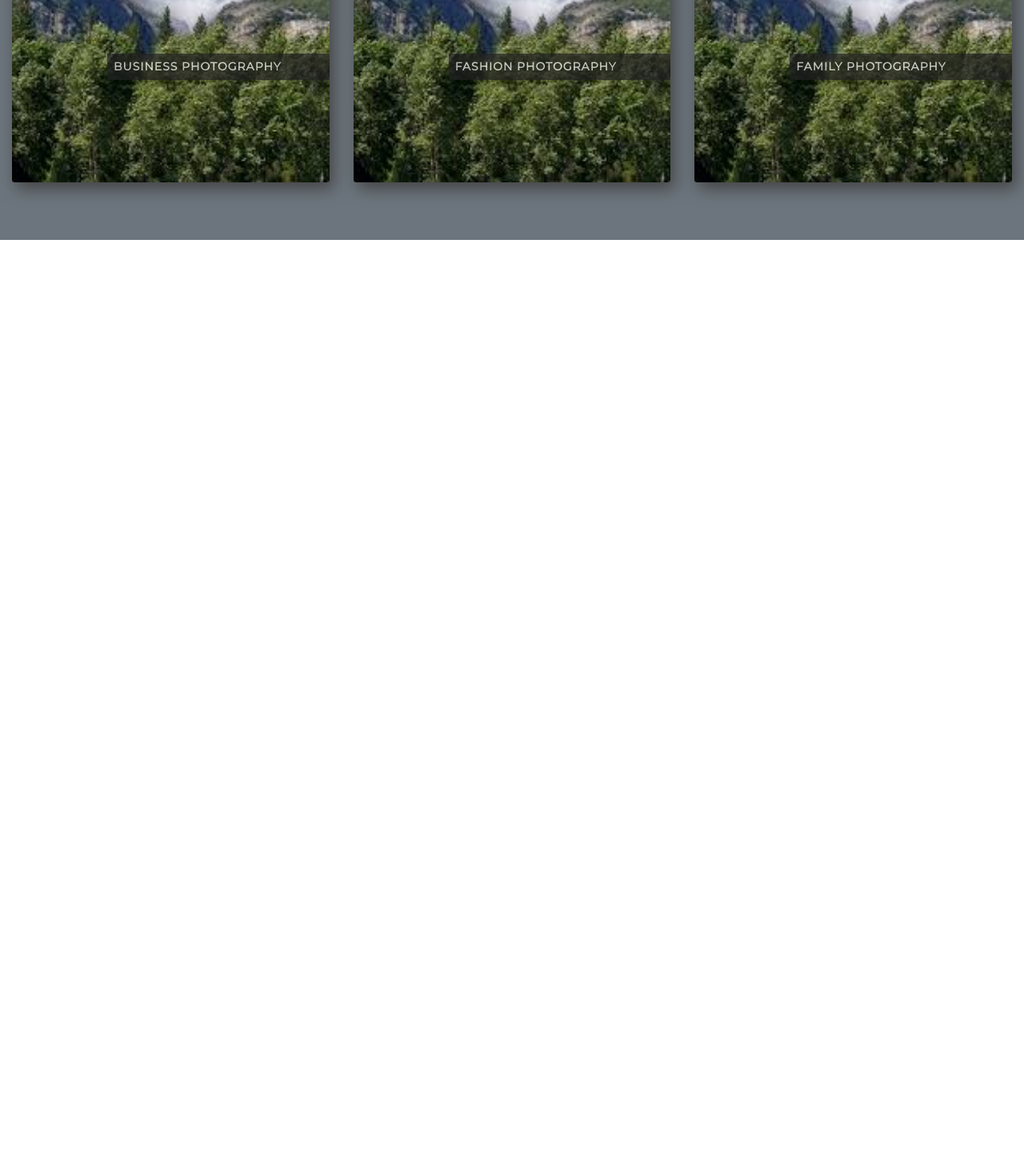
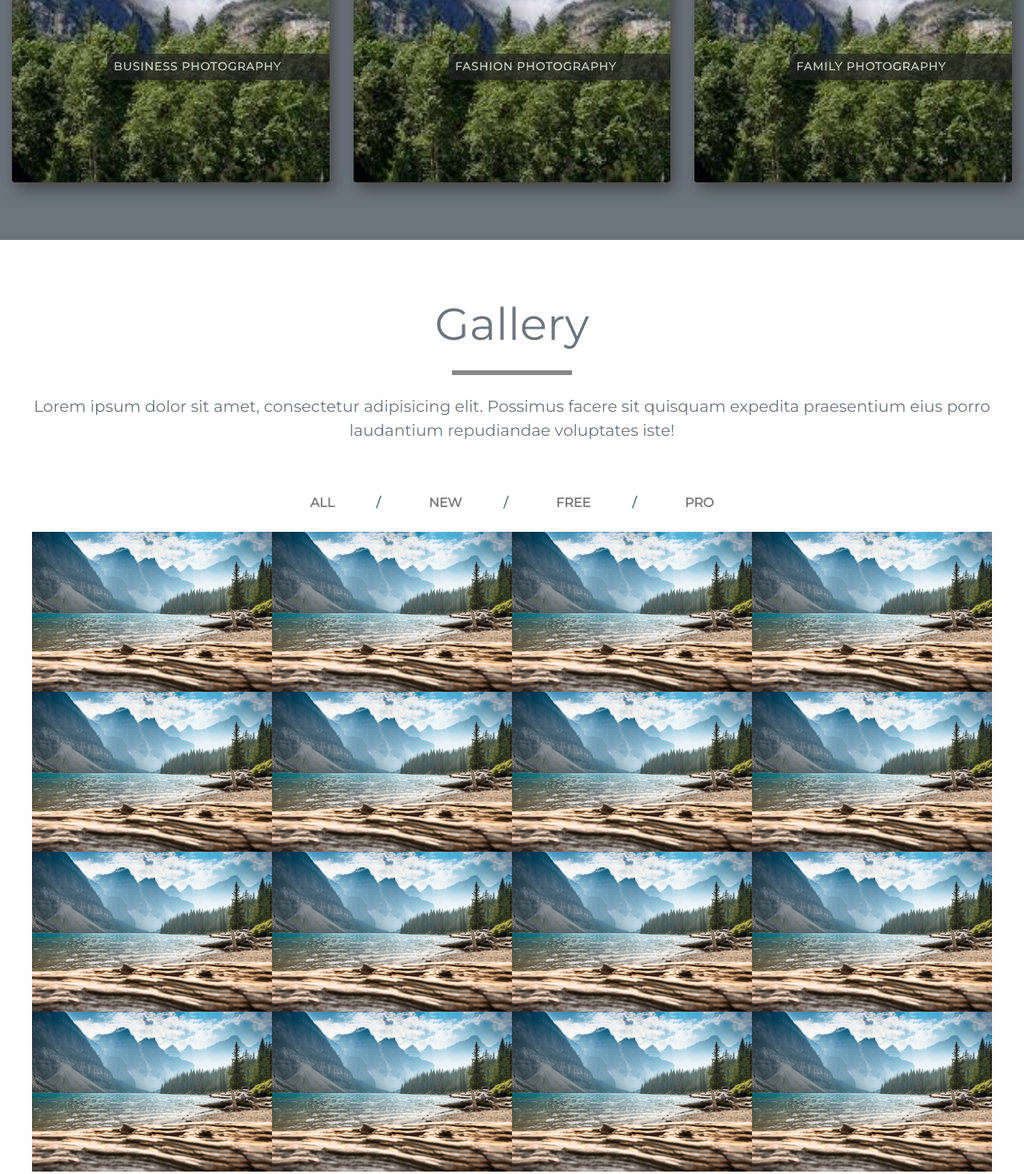
Before and after one commit to Tejas-Khairnar/bootstrap-photoX, a plain HTML site: page index.html in a window 1280 px wide. Shown: the part 3009-4477 px from the top of the page at 80% size. Before the commit the page ends 3309 px from the top, so only its background shows below. Drawn offline with nearby package versions, Linux system fonts and the light colour scheme.

Commit message:
Adding Gallery

```diff
--- a/index.html
+++ b/index.html
@@ -198,6 +198,85 @@
     <!-- Collection End Here -->
 
 
+    <!-- Gallery Start Here -->
+    <section class="py-5">
+        <div class="container-fluid">
+
+            <!-- Title -->
+            <div class="row text-muted text-center">
+                <div class="col m-4">
+                    <h1 class="display-4 mb-4">Gallery</h1>
+                    <div class="underline-dark mb-4"></div>
+                    <p class="lead">Lorem ipsum dolor sit amet, consectetur adipisicing elit. Possimus facere sit
+                        quisquam expedita praesentium eius porro laudantium repudiandae voluptates iste!</p>
+                </div>
+            </div>
+            <!-- End of Title -->
+
+            <ul class="list-inline text-center text-uppercase font-weight-bold my-4">
+                <li class="list-inline-item gallery-list-item" data-filter="all">All <span class="mx-5 text-muted">/</span></li>
+                <li class="list-inline-item gallery-list-item" data-filter="new">New <span class="mx-5 text-muted">/</span></li>
+                <li class="list-inline-item gallery-list-item" data-filter="free">Free <span class="mx-5 text-muted">/</span></li>
+                <li class="list-inline-item gallery-list-item" data-filter="pro">Pro</li>
+            </ul>
+
+            <div class="container-fluid">
+                <div class="d-flex flex-wrap justify-content-center">
+                    <div class="filter all">
+                        <img src="images/gallery.jpg" alt="" width="300">
+                    </div>
+                    <div class="filter all">
+                        <img src="images/gallery.jpg" alt="" width="300">
+                    </div>
+                    <div class="filter all">
+                        <img src="images/gallery.jpg" alt="" width="300">
+                    </div>
+                    <div class="filter all">
+                        <img src="images/gallery.jpg" alt="" width="300">
+                    </div>
+                    <div class="filter new">
+                        <img src="images/gallery.jpg" alt="" width="300">
+                    </div>
+                    <div class="filter new">
+                        <img src="images/gallery.jpg" alt="" width="300">
+                    </div>
+                    <div class="filter new">
+                        <img src="images/gallery.jpg" alt="" width="300">
+                    </div>
+                    <div class="filter new">
+                        <img src="images/gallery.jpg" alt="" width="300">
+                    </div>
+                    <div class="filter free">
+                        <img src="images/gallery.jpg" alt="" width="300">
+                    </div>
+                    <div class="filter free">
+                        <img src="images/gallery.jpg" alt="" width="300">
+                    </div>
+                    <div class="filter free">
+                        <img src="images/gallery.jpg" alt="" width="300">
+                    </div>
+                    <div class="filter free">
+                        <img src="images/gallery.jpg" alt="" width="300">
+                    </div>
+                    <div class="filter pro">
+                        <img src="images/gallery.jpg" alt="" width="300">
+                    </div>
+                    <div class="filter pro">
+                        <img src="images/gallery.jpg" alt="" width="300">
+                    </div>
+                    <div class="filter pro">
+                        <img src="images/gallery.jpg" alt="" width="300">
+                    </div>
+                    <div class="filter pro">
+                        <img src="images/gallery.jpg" alt="" width="300">
+                    </div>
+                </div>
+            </div>
+        </div>
+    </section>
+    <!-- Gallery End Here -->
+
+
     <!-- jQuery first, then Popper.js, then Bootstrap JS -->
     <script src="https://code.jquery.com/jquery-3.4.1.js"
         integrity="sha256-WpOohJOqMqqyKL9FccASB9O0KwACQJpFTUBLTYOVvVU=" crossorigin="anonymous"></script>
--- a/style.css
+++ b/style.css
@@ -156,3 +156,17 @@ header {
     opacity: 1;
 }
 /* end of collection */
+
+/* gallety */
+.underline-dark {
+    width: 150px;
+    border: 3px solid #888;
+    margin: auto;
+}
+
+.gallery-list-item {
+    color: #777;
+    cursor: pointer;
+    user-select: none;
+}
+/* end of gallety */
```
Also changed, not shown: images/gallery.jpg (added).
